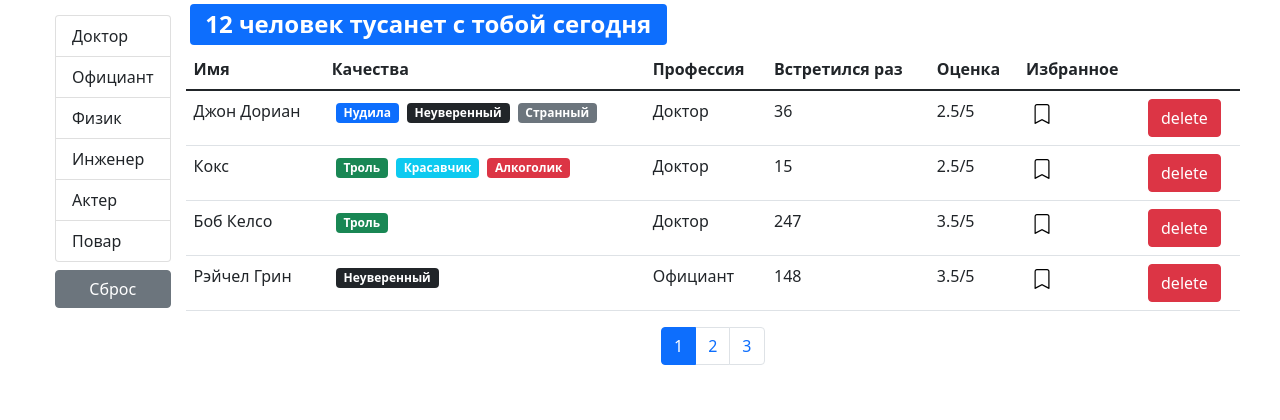
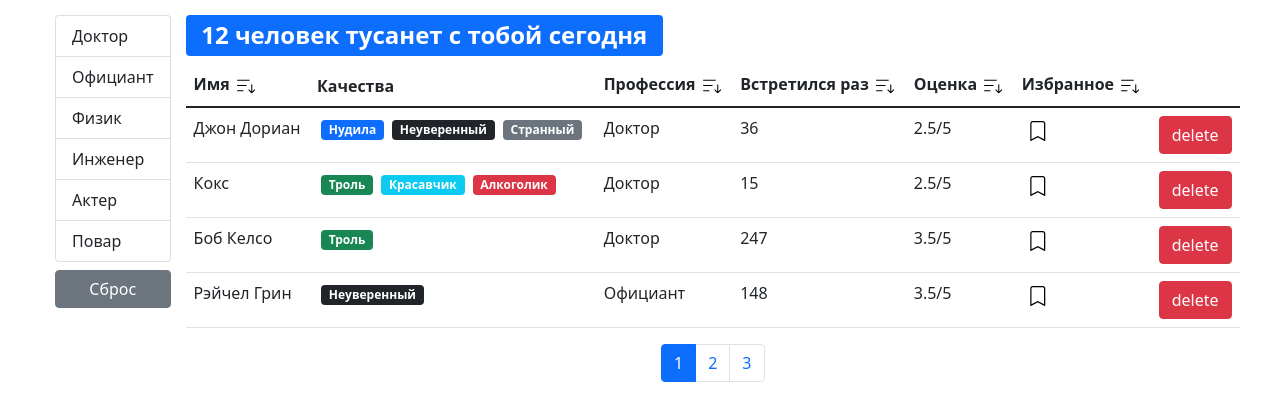
Before and after one commit to ZagSerSan/CP_fast-company, a React (Create React App) app: page / in a window 1280 px wide. Shown: the top 420 px of the page. Built offline with nearby package versions, Linux system fonts and the light colour scheme.

Commit message:
add sort icon and some css

```diff
--- a/src/app/components/searchStatus.jsx
+++ b/src/app/components/searchStatus.jsx
@@ -5,11 +5,11 @@ import PropTypes from "prop-types"
 const SearchStatus = ({ count }) => {
   const handlePhrase = (number) => {
     return number !== 0 ? (
-      <h1 style={{ fontSize: "24px" }} className="badge bg-primary m-1">
+      <h1 style={{ fontSize: "24px" }} className="badge bg-primary">
         {number} человек тусанет с тобой сегодня
       </h1>
     ) : (
-      <h1 style={{ fontSize: "24px" }} className="badge bg-danger m-1">
+      <h1 style={{ fontSize: "24px" }} className="badge bg-danger">
         Hикто не тусанет с тобой сегодня
       </h1>
     )
--- a/src/app/components/users.jsx
+++ b/src/app/components/users.jsx
@@ -41,6 +41,10 @@ const Users = ({ users, onDelete, onToggleBookMark }) => {
   const clearFilter = () => {
     setSelectedProf()
   }
+  //todo сортировка
+  const handleSort = (params) => {
+    console.log(params)
+  }
 
   return (
   <>
@@ -63,7 +67,13 @@ const Users = ({ users, onDelete, onToggleBookMark }) => {
     </div>
     <div className="content">
       <SearchStatus count={count} />
-      {count > 0 && <UsersTable onToggleBookMark={onToggleBookMark} onDelete={onDelete} users={userCrop}/>}
+      {count > 0 &&
+      <UsersTable
+        onToggleBookMark={onToggleBookMark}
+        onDelete={onDelete}
+        users={userCrop}
+        onSort={handleSort}
+      />}
       <Pagination
         itemsCount={count}
         pageSize={pageSize}
--- a/src/app/components/usersTable.jsx
+++ b/src/app/components/usersTable.jsx
@@ -2,17 +2,28 @@ import React from 'react'
 // import PropTypes from 'prop-types'
 import User from './user'
 
-const UsersTable = ({users, onDelete, onToggleBookMark}) => {
-  return (
+const UsersTable = ({users, onDelete, onToggleBookMark, onSort}) => {
+
+
+  return (<>
+    <svg style={{display: 'none'}}>
+      <symbol id="sort-ascending" viewBox="0 0 24 24">
+        <path d="M4 17H10M4 12H13M18 11V19M18 19L21 16M18 19L15 16M4 7H16" stroke="#000000"/>
+      </symbol>
+      <symbol id='sort-descending'>
+        <path d="M4 17H16M4 12H13M4 7H10M18 13V5M18 5L21 8M18 5L15 8" stroke="#000000"/>
+      </symbol>
+    </svg>
+
     <table className="table">
       <thead>
         <tr>
-          <th scope="col">Имя</th>
+          <th className='th' onClick={()=>onSort('name')} scope="col">Имя<svg className='sort_icon'><use href="#sort-ascending"></use></svg></th>
           <th scope="col">Качества</th>
-          <th scope="col">Профессия</th>
-          <th scope="col">Встретился раз</th>
-          <th scope="col">Оценка</th>
-          <th scope="col">Избранное</th>
+          <th className='th' onClick={()=>onSort('profession')} scope="col">Профессия<svg className='sort_icon'><use href="#sort-ascending"></use></svg></th>
+          <th className='th' onClick={()=>onSort('completedMeetings')} scope="col">Встретился раз<svg className='sort_icon'><use href="#sort-ascending"></use></svg></th>
+          <th className='th' onClick={()=>onSort('rate')} scope="col">Оценка<svg className='sort_icon'><use href="#sort-ascending"></use></svg></th>
+          <th className='th' onClick={()=>onSort('bookmark')} scope="col">Избранное<svg className='sort_icon'><use href="#sort-ascending"></use></svg></th>
           <th scope="col"></th>
         </tr>
       </thead>
@@ -27,7 +38,7 @@ const UsersTable = ({users, onDelete, onToggleBookMark}) => {
         ))}
       </tbody>
     </table>
-  )
+  </>)
 }
 
 export default UsersTable
--- a/src/app/index.scss
+++ b/src/app/index.scss
@@ -11,6 +11,7 @@
 
 .content {
   width: 100%;
+  padding-top: 15px;
 }
 .nav {
   display: flex;
@@ -20,3 +21,15 @@
   width: 100%;
   margin: 8px 0 0 0;
 }
+.th {
+  cursor: pointer;
+  transition: background-color 0.1s linear;
+  &:hover {
+    background-color: #9a9cff44;
+  }
+}
+.sort_icon {
+  width: 25px;
+  height: 25px;
+  margin-left: 3px;
+}
--- a/src/css/index.css
+++ b/src/css/index.css
@@ -13,6 +13,7 @@
 
 .content {
   width: 100%;
+  padding-top: 15px;
 }
 
 .nav {
@@ -28,3 +29,18 @@
   width: 100%;
   margin: 8px 0 0 0;
 }
+
+.th {
+  cursor: pointer;
+  -webkit-transition: background-color 0.1s linear;
+  transition: background-color 0.1s linear;
+}
+.th:hover {
+  background-color: rgba(154, 156, 255, 0.2666666667);
+}
+
+.sort_icon {
+  width: 25px;
+  height: 25px;
+  margin-left: 3px;
+}
```
